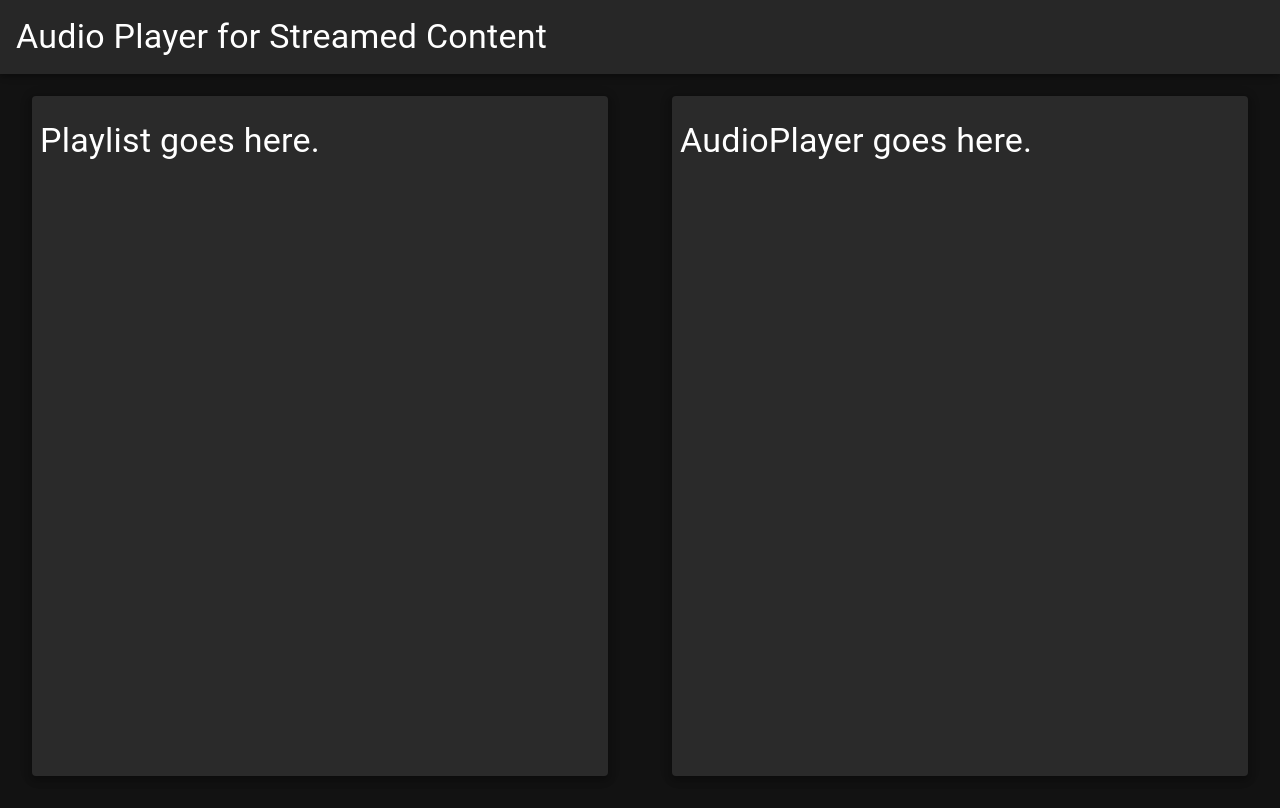
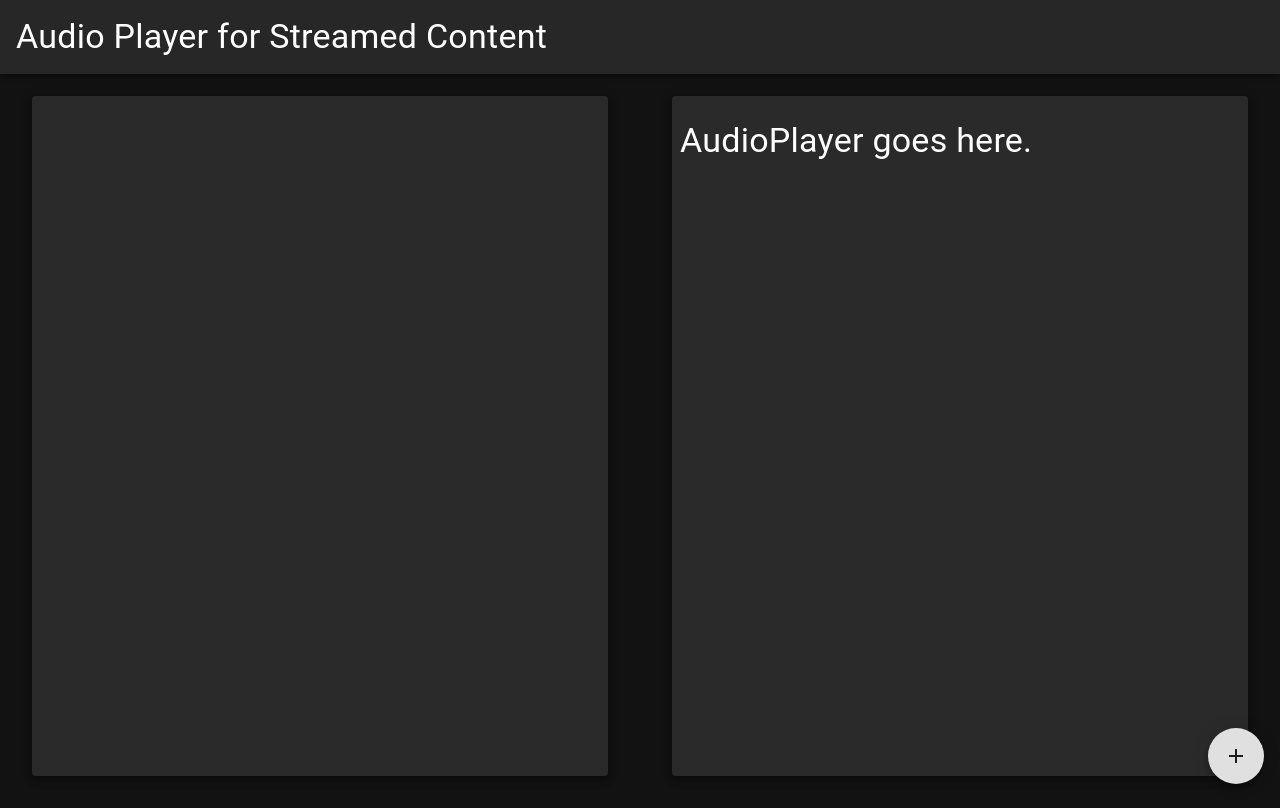
Before and after one commit to dawitmgirma/audio-player, a React (Create React App) app: page / in a window 1280 px wide. Built offline with nearby package versions, Linux system fonts and the light colour scheme.

Commit message:
Create add button that adds text to left side view

```diff
--- a/src/App.tsx
+++ b/src/App.tsx
@@ -1,16 +1,22 @@
 import React from "react";
-import { Box, ThemeProvider, createTheme, Grid, Paper, makeStyles } from "@mui/material";
+import { Box, ThemeProvider, createTheme, Grid, Paper } from "@mui/material";
 
-import { Header, Playlist, AudioPlayer } from "./components";
-import CssBaseline from '@mui/material/CssBaseline';
+import { Header, Playlist, AudioPlayer, AddButton } from "./components";
+import CssBaseline from "@mui/material/CssBaseline";
 
 const darkTheme = createTheme({
   palette: {
-    mode: 'dark',
+    mode: "dark",
   },
 });
 
 function App() {
+  const [links, setLinks] = React.useState(new Array<string>());
+
+  function handleData(linkFromChild: string) {
+    setLinks([...links, linkFromChild]);
+  }
+
   return (
     <ThemeProvider theme={darkTheme}>
       <CssBaseline />
@@ -18,16 +24,37 @@ function App() {
         <Header></Header>
         <Grid container>
           <Grid xs={6}>
-            <Paper elevation={5} sx={{m: 4, pt: 2, height:"85vh", maxHeight: "85vh", overflow: "auto"}}>
-              <Playlist></Playlist>
+            <Paper
+              elevation={5}
+              sx={{
+                m: 4,
+                pt: 2,
+                height: "85vh",
+                maxHeight: "85vh",
+                overflow: "auto",
+                overflowX: "hidden",
+              }}
+            >
+              <Playlist links={links}></Playlist>
             </Paper>
           </Grid>
           <Grid xs={6}>
-            <Paper elevation={5} sx={{m: 4, pt: 2, height:"85vh", maxHeight: "85vh", overflow: "auto"}}>
+            <Paper
+              elevation={5}
+              sx={{
+                m: 4,
+                pt: 2,
+                height: "85vh",
+                maxHeight: "85vh",
+                overflow: "auto",
+                overflowX: "hidden",
+              }}
+            >
               <AudioPlayer></AudioPlayer>
             </Paper>
           </Grid>
         </Grid>
+        <AddButton dataHandler={handleData}></AddButton>
       </Box>
     </ThemeProvider>
   );
--- /dev/null
+++ b/src/components/AddButton.tsx
@@ -0,0 +1,67 @@
+import React from "react";
+import { Fab, Fade, Popper, TextField } from "@mui/material";
+import AddIcon from "@mui/icons-material/Add";
+
+type handlerFunction = (link: string) => void;
+type AddButtonProps = {
+  dataHandler: handlerFunction;
+};
+
+function AddButton({ dataHandler }: AddButtonProps) {
+  const [anchor, setAnchor] = React.useState<null | HTMLElement>(null);
+  const [link, setLink] = React.useState("");
+
+  const handleClick = (event: React.MouseEvent<HTMLElement>) => {
+    setAnchor(anchor ? null : event.currentTarget);
+  };
+
+  const handleSubmit = (event: React.FormEvent<HTMLElement>) => {
+    event.preventDefault();
+    document.getElementById("addButton")?.click();
+    dataHandler(link);
+  };
+
+  const open = Boolean(anchor);
+  const id = open ? "simple-popper" : undefined;
+
+  return (
+    <div>
+      <Fab
+        id="addButton"
+        sx={{
+          position: "fixed",
+          bottom: (theme) => theme.spacing(2),
+          right: (theme) => theme.spacing(2),
+        }}
+        color="default"
+        onClick={handleClick}
+      >
+        <AddIcon />
+      </Fab>
+      <Popper
+        id={id}
+        open={open}
+        anchorEl={anchor}
+        placement="left-end"
+        disablePortal={true}
+        transition
+      >
+        {({ TransitionProps }) => (
+          <Fade {...TransitionProps}>
+            <form onSubmit={handleSubmit}>
+              <TextField
+                sx={{ width: "42.25vw" }}
+                id="filled-basic"
+                label="Add link to playlist"
+                variant="filled"
+                onChange={(e) => setLink(e.target.value)}
+              />
+            </form>
+          </Fade>
+        )}
+      </Popper>
+    </div>
+  );
+}
+
+export default AddButton;
--- a/src/components/Playlist.tsx
+++ b/src/components/Playlist.tsx
@@ -1,12 +1,25 @@
 import React from "react";
 import { Typography } from "@mui/material";
 
-function Playlist() {
-    return (
-        <Typography variant="h4" component="h1" sx={{ m:-1, p: 2 }}>
-            Playlist goes here.
+type PlaylistProps = {
+  links: Array<string>;
+};
+
+function Playlist({ links }: PlaylistProps) {
+  return (
+    <>
+      {links.map((link) => (
+        <Typography
+          variant="h4"
+          component="h1"
+          sx={{ m: -1, p: 2 }}
+          key={`${link}${Date.now()}`}
+        >
+          {link}
         </Typography>
-    );
+      ))}
+    </>
+  );
 }
 
 export default Playlist;
--- a/src/components/index.tsx
+++ b/src/components/index.tsx
@@ -1,5 +1,6 @@
 import Header from "./Header";
 import AudioPlayer from "./AudioPlayer";
 import Playlist from "./Playlist";
+import AddButton from "./AddButton";
 
-export { Header, AudioPlayer, Playlist };
+export { Header, AudioPlayer, Playlist, AddButton };
```
Also changed, not shown: src/assets/PageTheme.tsx (+4 -4 lines), src/components/AudioPlayer.tsx (+5 -5 lines), src/components/Header.tsx (+1 -42 lines).
